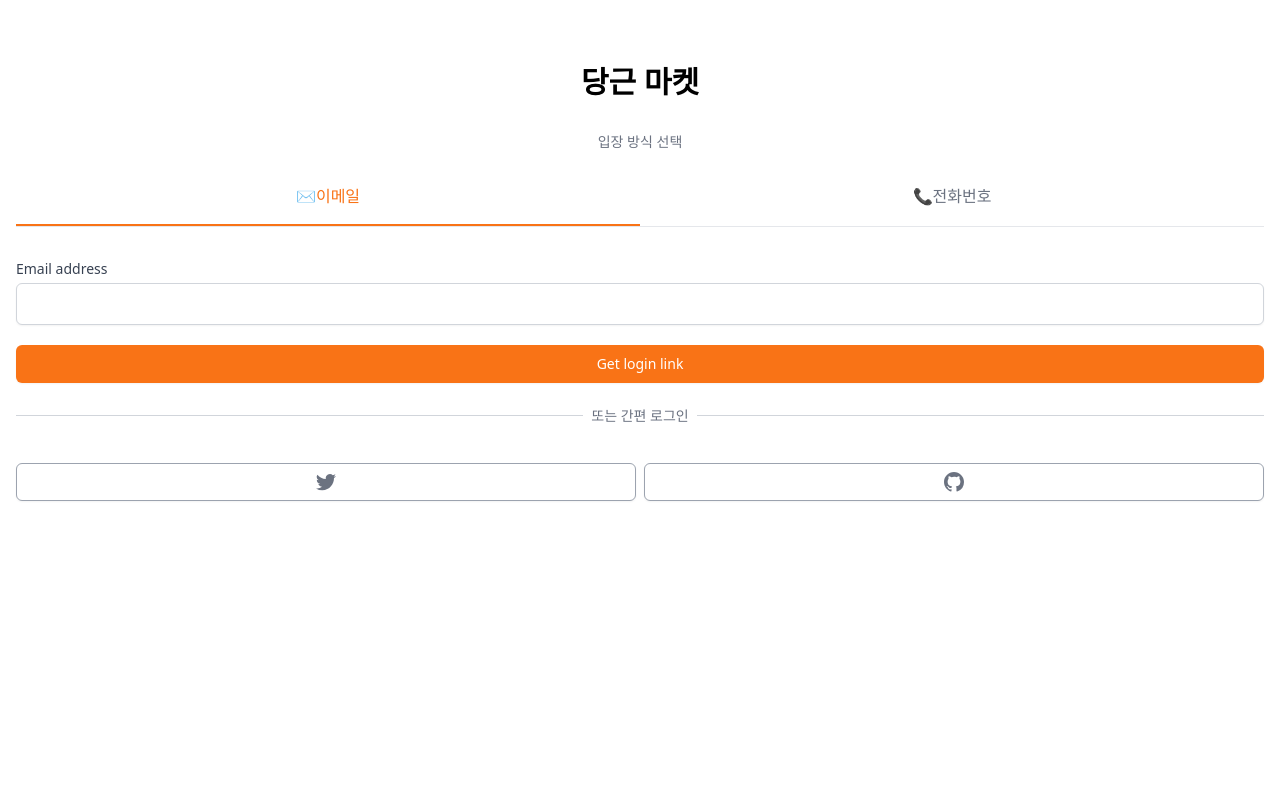
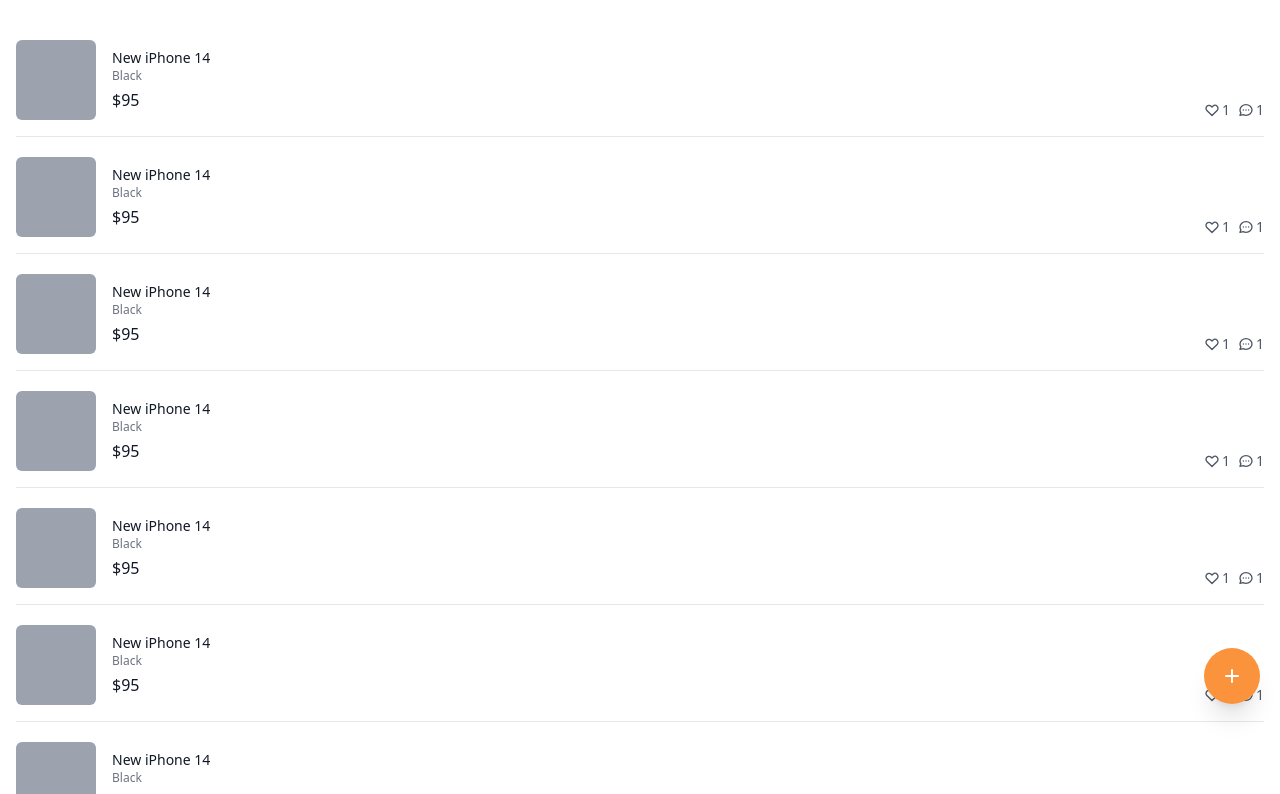
Before and after one commit to phj9020/CarrotMarket, a Next.js app: page / in a window 1280 px wide. Shown: the top 794 px of the page. Built offline with nearby package versions, Linux system fonts and the light colour scheme.

Commit message:
home screen structure & styles

```diff
--- a/pages/index.tsx
+++ b/pages/index.tsx
@@ -3,8 +3,74 @@
 
 const Home: NextPage = () => {
   return (
-    <Enter />
-  )
+      <div className="flex flex-col space-y-5 py-10 px-4">
+      {[1, 1, 1, 1, 1, 1, 1, 1, 1, 1, 1, 1].map((_, i) => (
+        <div key={i} className="flex border-b pb-4 cursor-pointer justify-between">
+          <div className="flex space-x-4">
+            <div className="w-20 h-20 bg-gray-400 rounded-md" />
+            <div className="py-2 flex flex-col">
+              <h3 className="text-sm font-medium text-gray-900">New iPhone 14</h3>
+              <span className="text-xs text-gray-500">Black</span>
+              <span className="font-medium mt-1 text-gray-900">$95</span>
+            </div>
+          </div>
+          <div className="flex items-end justify-end space-x-2">
+            <div className="flex items-center text-sm text-gray-600 space-x-0.5">
+              <svg
+                className="w-4 h-4"
+                fill="none"
+                stroke="currentColor"
+                viewBox="0 0 24 24"
+                xmlns="http://www.w3.org/2000/svg"
+              >
+                <path
+                  strokeLinecap="round"
+                  strokeLinejoin="round"
+                  strokeWidth="2"
+                  d="M4.318 6.318a4.5 4.5 0 000 6.364L12 20.364l7.682-7.682a4.5 4.5 0 00-6.364-6.364L12 7.636l-1.318-1.318a4.5 4.5 0 00-6.364 0z"
+                ></path>
+              </svg>
+              <span>1</span>
+            </div>
+            <div className="flex items-center text-sm text-gray-600 space-x-0.5">
+              <svg
+                className="w-4 h-4"
+                fill="none"
+                stroke="currentColor"
+                viewBox="0 0 24 24"
+                xmlns="http://www.w3.org/2000/svg"
+              >
+                <path
+                  strokeLinecap="round"
+                  strokeLinejoin="round"
+                  strokeWidth="2"
+                  d="M8 12h.01M12 12h.01M16 12h.01M21 12c0 4.418-4.03 8-9 8a9.863 9.863 0 01-4.255-.949L3 20l1.395-3.72C3.512 15.042 3 13.574 3 12c0-4.418 4.03-8 9-8s9 3.582 9 8z"
+                ></path>
+              </svg>
+              <span>1</span>
+            </div>
+          </div>
+        </div>
+      ))}
+      <button className="fixed hover:bg-orange-500 cursor-pointer transition-colors bottom-24 right-5 bg-orange-400 rounded-full p-4 text-white shadow-xl">
+        <svg
+          className="h-6 w-6"
+          xmlns="http://www.w3.org/2000/svg"
+          fill="none"
+          viewBox="0 0 24 24"
+          stroke="currentColor"
+          aria-hidden="true"
+        >
+          <path
+            strokeLinecap="round"
+            strokeLinejoin="round"
+            strokeWidth="2"
+            d="M12 6v6m0 0v6m0-6h6m-6 0H6"
+          />
+        </svg>
+      </button>
+    </div>
+  );
 }
 
 export default Home;
```
